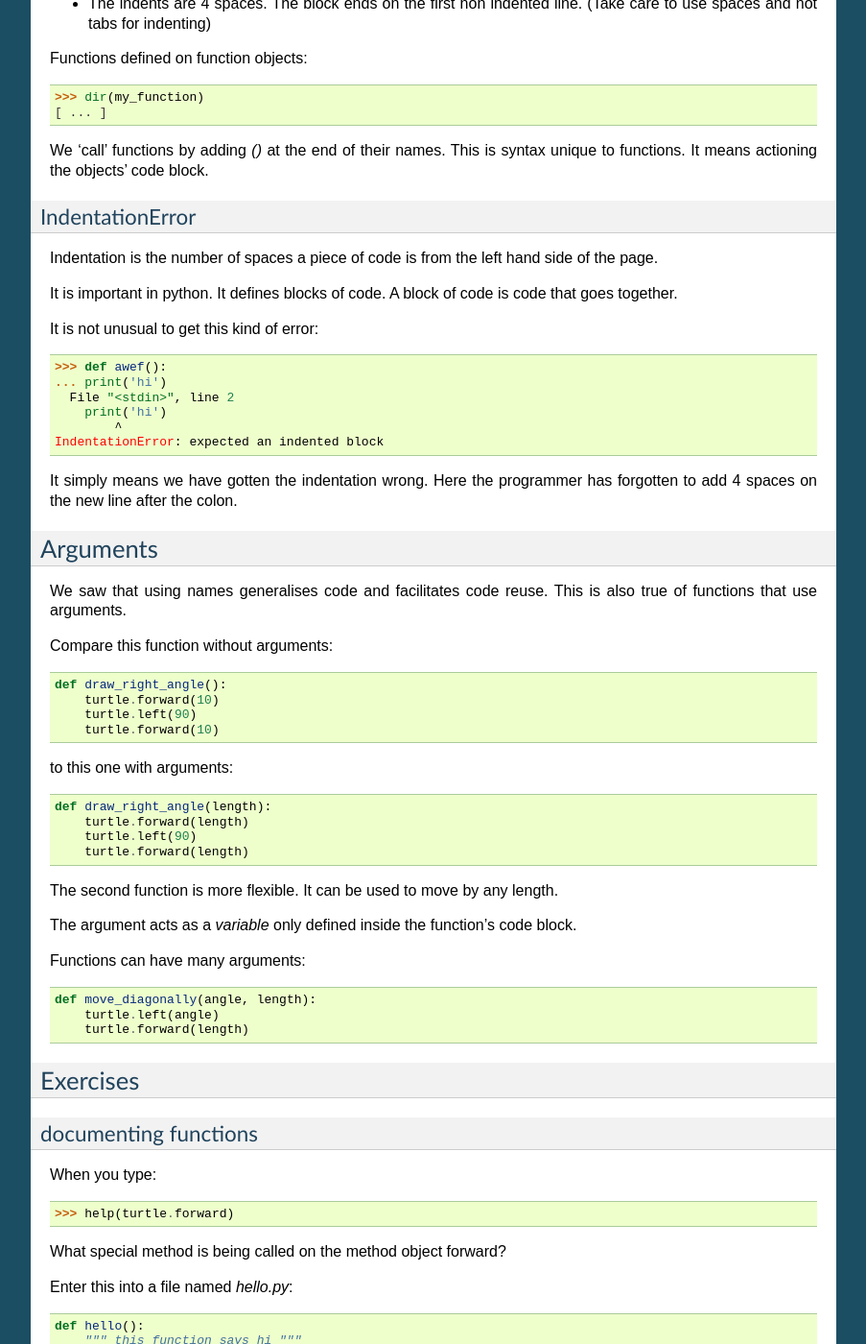
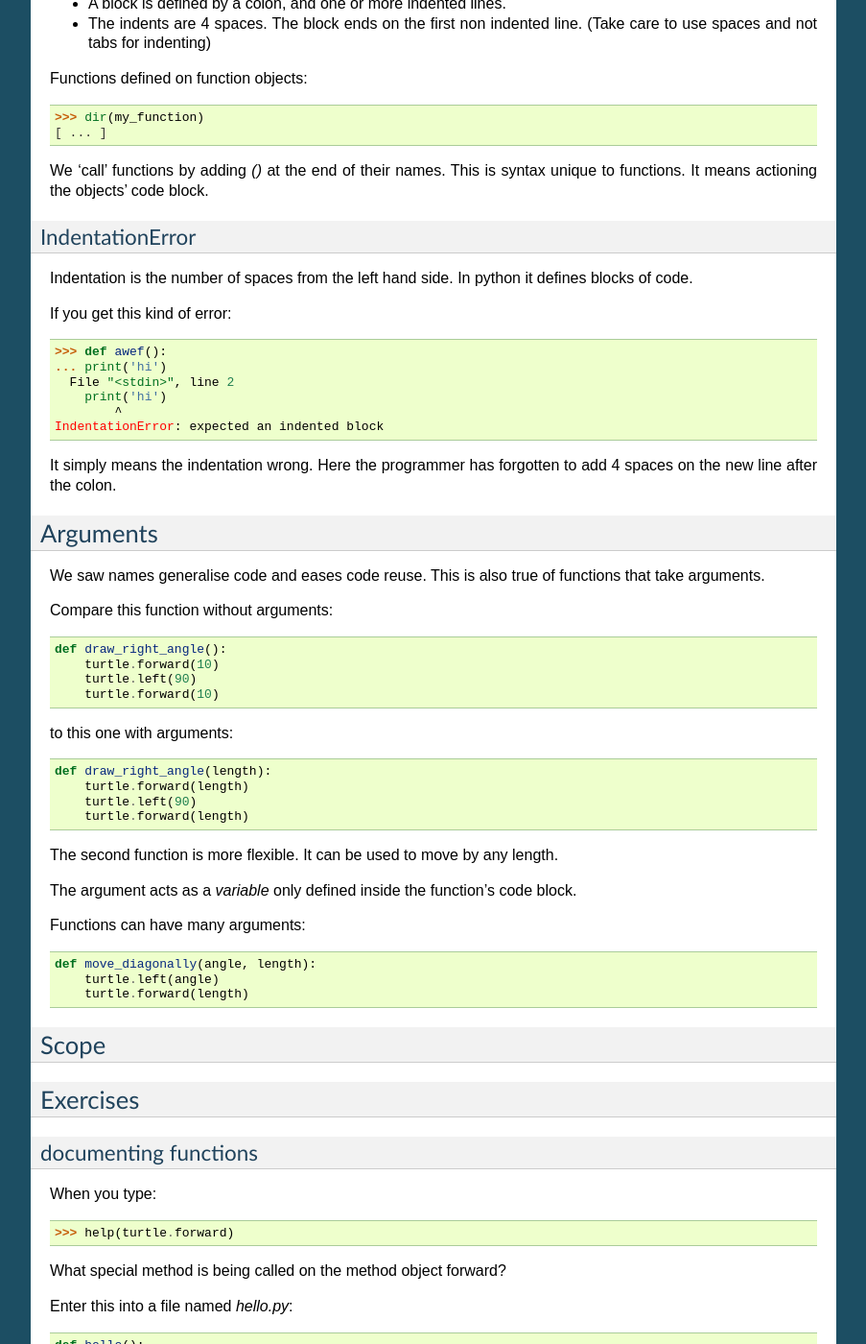
Before and after one commit to gu-lseg/intro-to-programming, a Sphinx documentation site: the page built from source/functions.rst, in a window 1280 px wide and 1400 px high, scrolled down 1065 px. Shown: the whole window at 96% size, without its empty margins (198-1101 px from the left). Built offline with Sphinx 7.4.7, drawn with Linux system fonts in a browser that asks for light colours; some of the changed text lies outside the part shown.

Commit message:
better functions

```diff
--- a/source/functions.rst
+++ b/source/functions.rst
@@ -20,14 +20,13 @@
 
 .. tip::
 
-    Functions and methods are very similar. Methods are said to exist on
-    objects. Functions stand alone.
+    Functions and methods are very similar. Methods exist on objects however functions stand alone.
 
 
-`function` objects
-==================
+objects
+=======
 
-Function objects are special. They are objects that contain blocks of code.
+Just like everything else in Python a function is an object. Function objects are different in that they contain blocks of code.
 
 Functions help in letting programmers organise and reuse code. They help create new abstractions.
 
@@ -70,13 +69,9 @@
 IndentationError
 ----------------
 
-Indentation is the number of spaces a piece of code is from the left hand side of
-the page.
+Indentation is the number of spaces from the left hand side. In python it defines blocks of code.
 
-It is important in python. It defines blocks of code. A block of code is code
-that goes together.
-
-It is not unusual to get this kind of error::
+If you get this kind of error::
 
     >>> def awef():
     ... print('hi')
@@ -85,16 +80,14 @@
             ^
     IndentationError: expected an indented block
 
-It simply means we have gotten the indentation wrong. Here the programmer has
+It simply means the indentation wrong. Here the programmer has
 forgotten to add 4 spaces on the new line after the colon.
-
 
 
 Arguments
 =========
 
-We saw that using names generalises code and facilitates code reuse. This is
-also true of functions that use arguments.
+We saw names generalise code and eases code reuse. This is also true of functions that take arguments.
 
 Compare this function without arguments::
 
@@ -119,6 +112,9 @@
     def move_diagonally(angle, length):
         turtle.left(angle)
         turtle.forward(length)
+
+Scope
+=====
 
 
 Exercises
```
